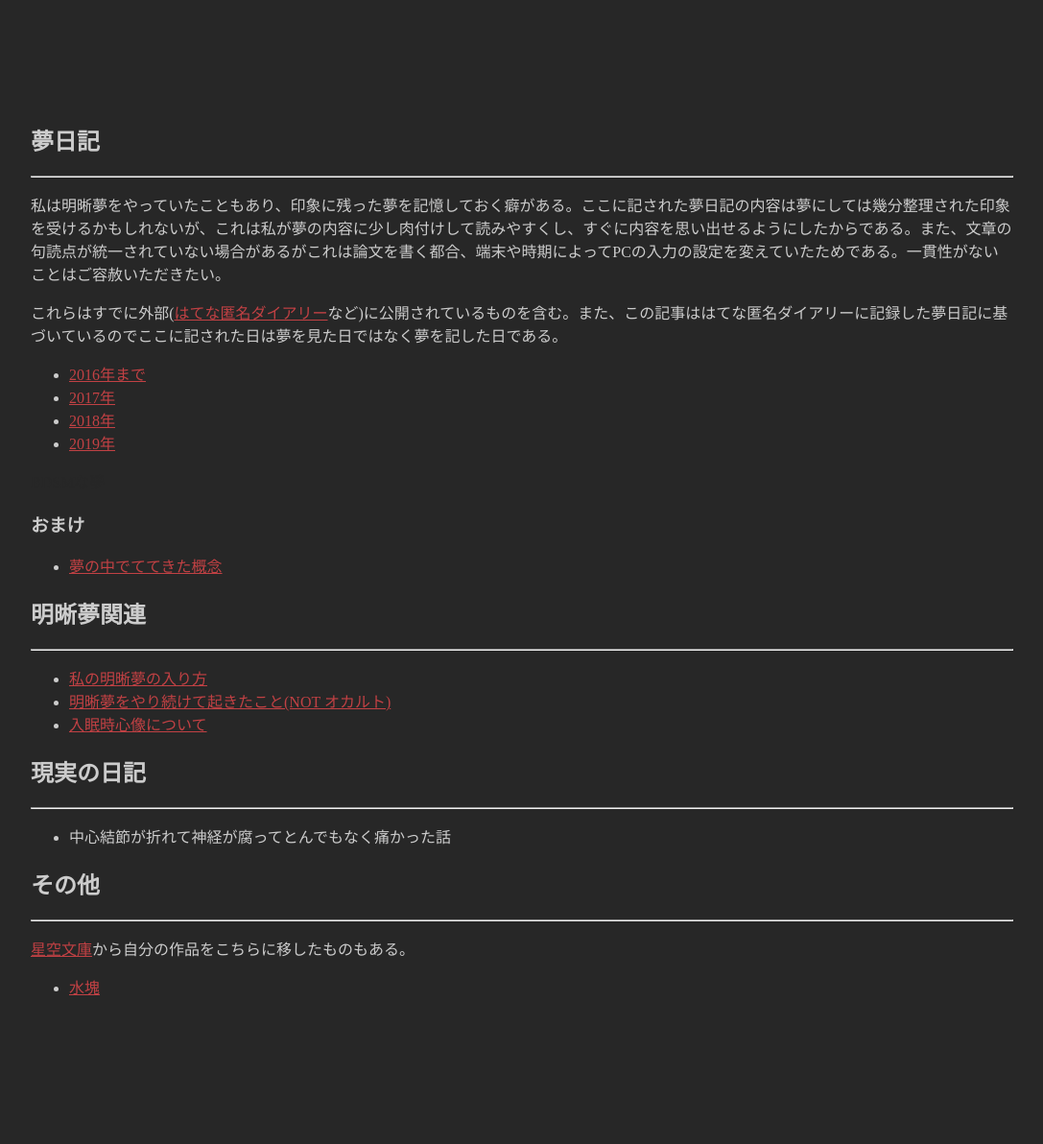
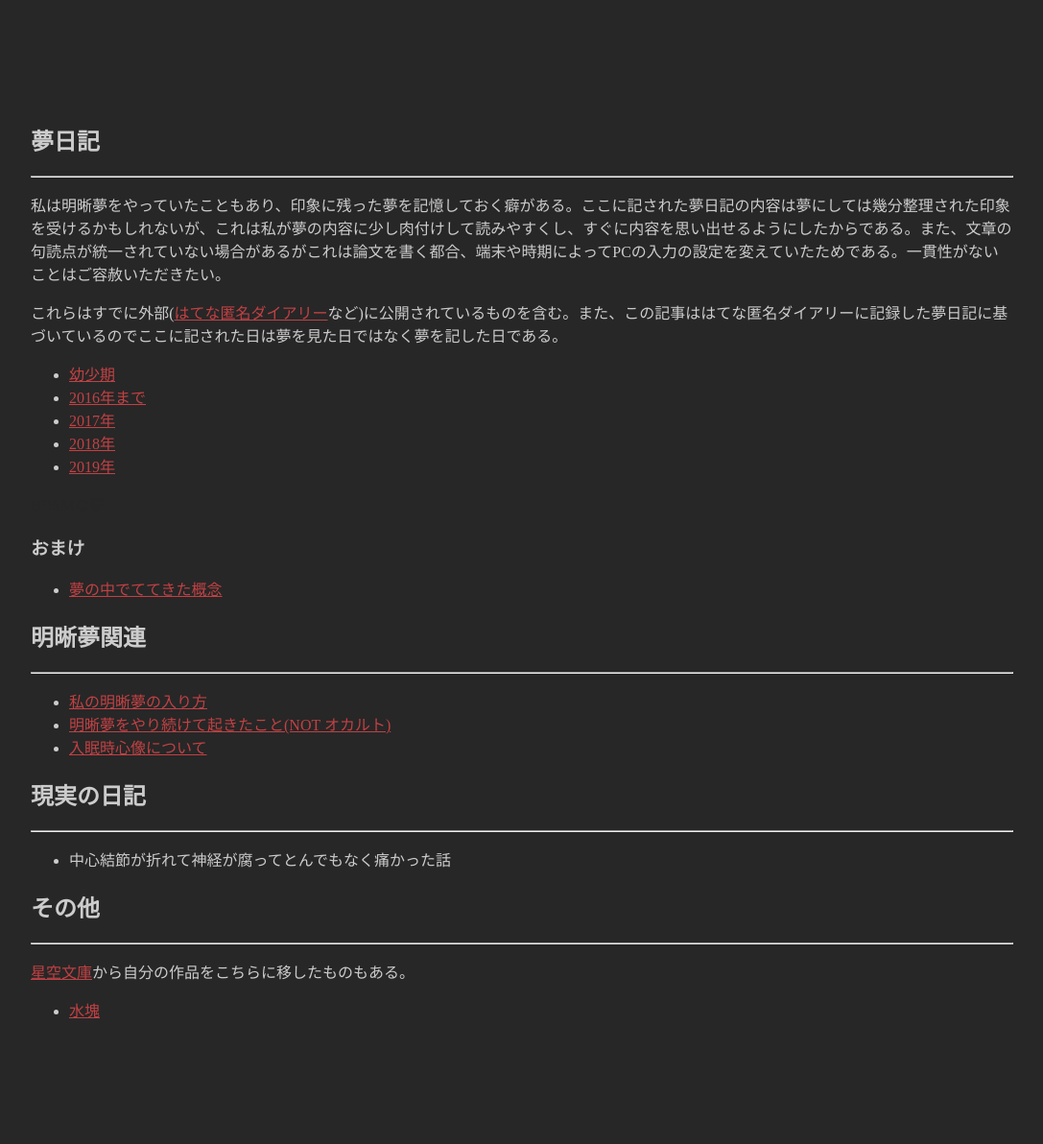
Before and after one commit to hihumi-riku/hihumi-riku.github.io, a Jekyll site: the page built from writings_list.md, in a window 1280 px wide. Shown: the whole page at 96% size, without its empty margins (96-1183 px from the left). Built offline with Jekyll 4.4.1, drawn with Linux system fonts in a browser that asks for light colours; before the commit the page ends 1168 px from its top, so only the background shows below that.

Commit message:
Fixed index page

```diff
--- a/writings_list.md
+++ b/writings_list.md
@@ -11,13 +11,13 @@ title: 書き物リスト
 
  これらはすでに外部([はてな匿名ダイアリー](https://anond.hatelabo.jp/)など)に公開されているものを含む。また、この記事ははてな匿名ダイアリーに記録した夢日記に基づいているのでここに記された日は夢を見た日ではなく夢を記した日である。
 
-
+- [幼少期](/2019/01/31/dream_child.html)
 - [2016年まで](/2019/01/25/dream_until_2016.html)
 - [2017年](/2019/01/25/dream_2017.html)
 - [2018年](/2019/01/25/dream_2018.html)
 - [2019年](/2019/01/25/dream_2019.html)
 
-<a href="/2019/01/29/dream_bdsm.html" style="color:#272727;"> BDSMな夢 </a>
+<a href="/2019/01/31/dream_bdsm_list.html" style="color:#272727;"> BDSMな夢 </a>
 
 ### おまけ
 - [夢の中でててきた概念](/2019/01/25/concept_in_dream.html)
```
Also changed, not shown: index.md (+1 -0 lines).
